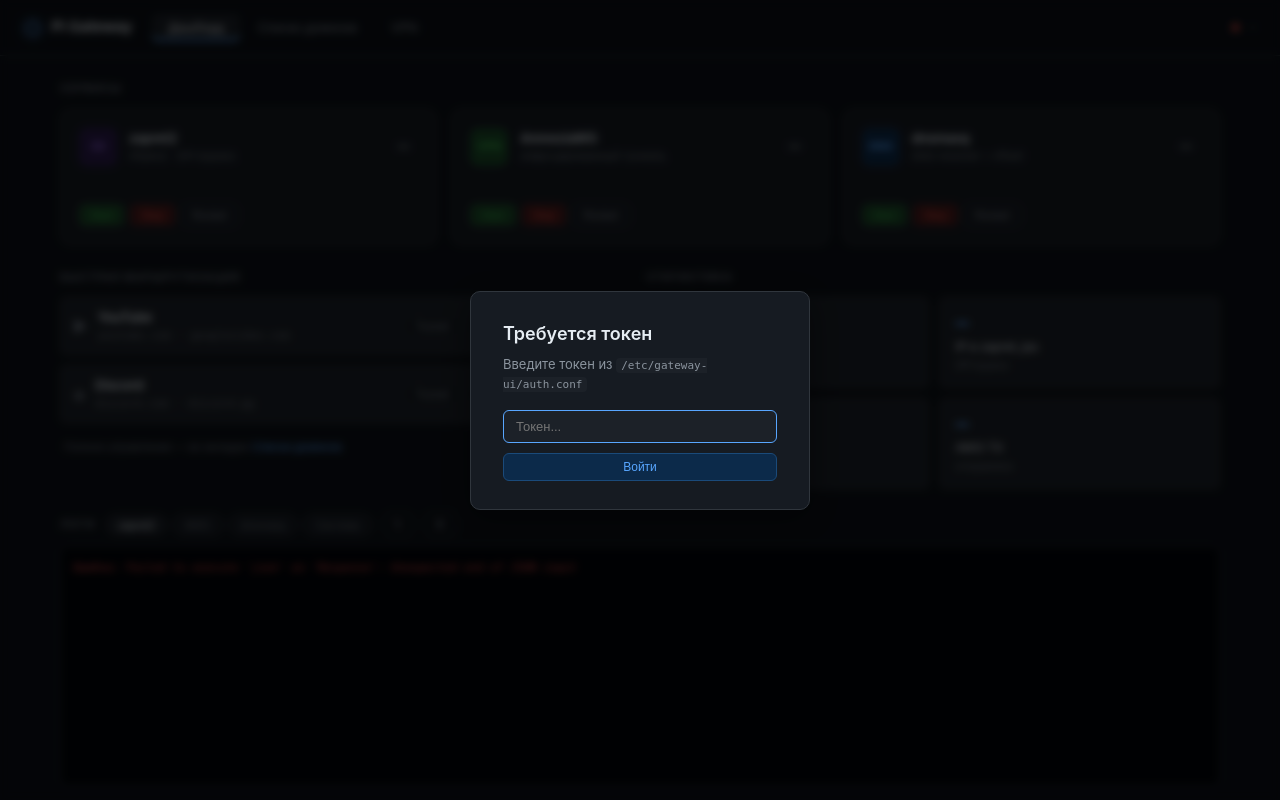
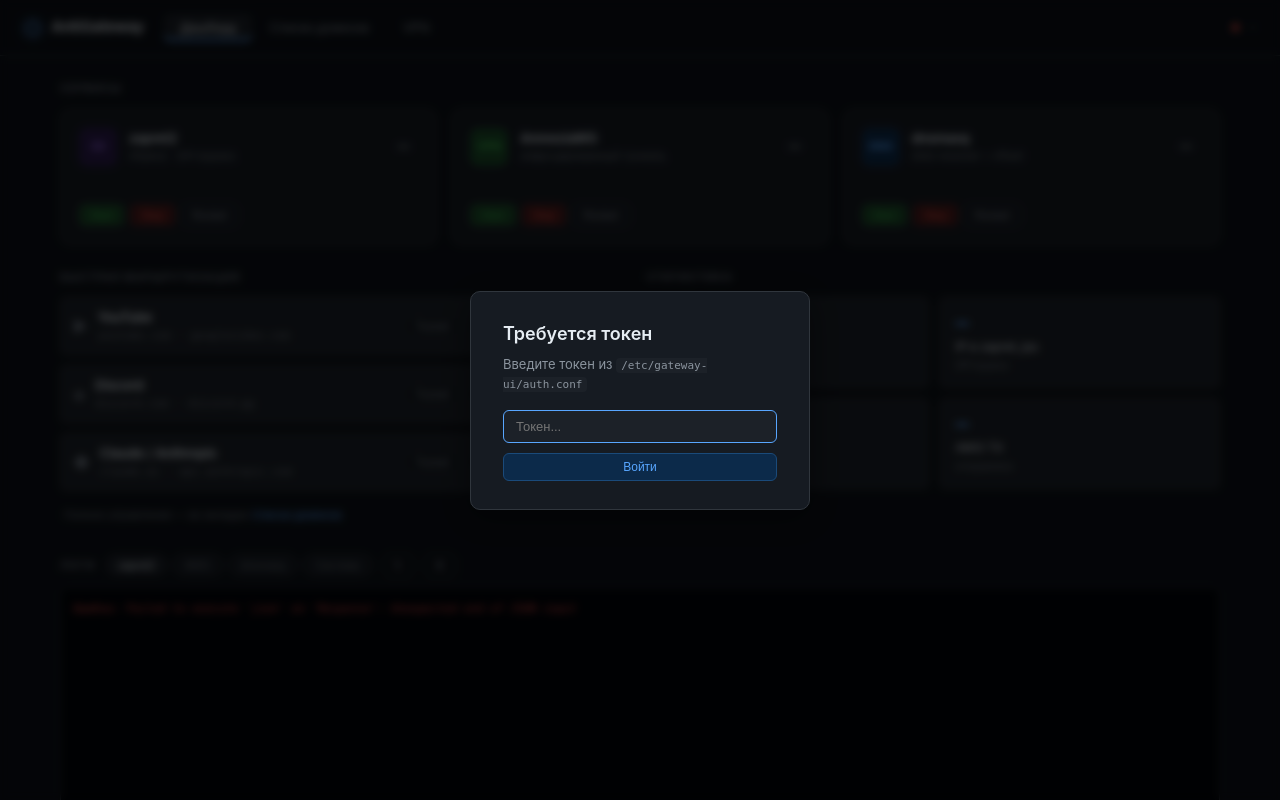
Before and after one commit to cn0xn/AntiGateway, a Flask app: page / in a window 1280 px wide. Run offline with Flask 3, Linux system fonts and the light colour scheme; data that the repository does not hold is empty.

Commit message:
Add Claude/Anthropic routing list and rename UI to AntiGateway
- Add svc_claude static domain list (api.anthropic.com, claude.ai, etc.)
- Support inline domains in update-lists (no URL download needed)
- Add Claude routing row to dashboard with Tunnel/Zapret/Direct/Off buttons
- Sync Claude mode buttons between dashboard and lists tab
- Rename Web UI title and navbar from "Pi Gateway" to "AntiGateway"

Co-Authored-By: Claude Sonnet 4.6 <noreply@anthropic.com>

```diff
--- a/app/app.py
+++ b/app/app.py
@@ -195,6 +195,7 @@ def api_status():
             "tiktok":   list_mode("svc_tiktok"),
             "telegram": list_mode("svc_telegram"),
             "meta":     list_mode("svc_meta"),
+            "claude":   list_mode("svc_claude"),
         },
         "nftables": nft_tables,
         "stats": {
--- a/app/static/app.js
+++ b/app/static/app.js
@@ -129,6 +129,7 @@ function renderStatus(d) {
 
   setModeButtons("svc_youtube", d.routing.youtube);
   setModeButtons("svc_discord", d.routing.discord);
+  setModeButtons("svc_claude",  d.routing.claude);
 
   document.getElementById("stat-blocked").textContent = fmtNum(d.stats.blocked_ips);
   document.getElementById("stat-zapret").textContent  = fmtNum(d.stats.zapret_ips);
@@ -378,6 +379,7 @@ function onModeChange(listId, mode) {
   savePending();
   if (listId === "svc_youtube") setModeButtons("svc_youtube", mode);
   if (listId === "svc_discord") setModeButtons("svc_discord", mode);
+  if (listId === "svc_claude")  setModeButtons("svc_claude",  mode);
 }
 
 function updateListRow(listId) {
--- a/app/templates/index.html
+++ b/app/templates/index.html
@@ -3,7 +3,7 @@
 <head>
   <meta charset="UTF-8">
   <meta name="viewport" content="width=device-width, initial-scale=1.0">
-  <title>Pi Gateway</title>
+  <title>AntiGateway</title>
   <link rel="stylesheet" href="/static/style.css">
 </head>
 <body>
@@ -12,7 +12,7 @@
   <nav class="navbar">
     <div class="nav-brand">
       <span class="nav-icon">⬡</span>
-      <span class="nav-title">Pi Gateway</span>
+      <span class="nav-title">AntiGateway</span>
     </div>
     <div class="nav-tabs">
       <button class="nav-tab active" onclick="switchTab('dashboard',this)">Дашборд</button>
@@ -122,6 +122,22 @@
               <button class="mode-btn" data-lid="svc_discord" data-mode="zapret"   onclick="setListMode('svc_discord','zapret')">Zapret</button>
               <button class="mode-btn" data-lid="svc_discord" data-mode="direct"   onclick="setListMode('svc_discord','direct')">Direct</button>
               <button class="mode-btn" data-lid="svc_discord" data-mode="disabled" onclick="setListMode('svc_discord','disabled')">Off</button>
+            </div>
+          </div>
+
+          <div class="routing-row">
+            <div class="routing-label">
+              <span class="routing-icon">◆</span>
+              <div>
+                <div class="routing-name">Claude / Anthropic</div>
+                <div class="routing-domains">claude.ai · api.anthropic.com</div>
+              </div>
+            </div>
+            <div class="routing-modes" id="rm-claude">
+              <button class="mode-btn" data-lid="svc_claude" data-mode="tunnel"   onclick="setListMode('svc_claude','tunnel')">Tunnel</button>
+              <button class="mode-btn" data-lid="svc_claude" data-mode="zapret"   onclick="setListMode('svc_claude','zapret')">Zapret</button>
+              <button class="mode-btn" data-lid="svc_claude" data-mode="direct"   onclick="setListMode('svc_claude','direct')">Direct</button>
+              <button class="mode-btn" data-lid="svc_claude" data-mode="disabled" onclick="setListMode('svc_claude','disabled')">Off</button>
             </div>
           </div>
 
--- a/config/lists-config.json
+++ b/config/lists-config.json
@@ -91,6 +91,24 @@
       "enabled": false,
       "domain_count": 0
     },
+    "svc_claude": {
+      "id": "svc_claude",
+      "name": "Claude / Anthropic",
+      "description": "Claude AI, Claude Code CLI, Anthropic API",
+      "url": "",
+      "domains": [
+        "anthropic.com",
+        "api.anthropic.com",
+        "claude.ai",
+        "login.anthropic.com",
+        "cdn.anthropic.com",
+        "statsig.anthropic.com"
+      ],
+      "category": "Services",
+      "mode": "tunnel",
+      "enabled": true,
+      "domain_count": 6
+    },
     "svc_google_ai": {
       "id": "svc_google_ai",
       "name": "Google AI / Gemini",
```
Also changed, not shown: 1 other file.
